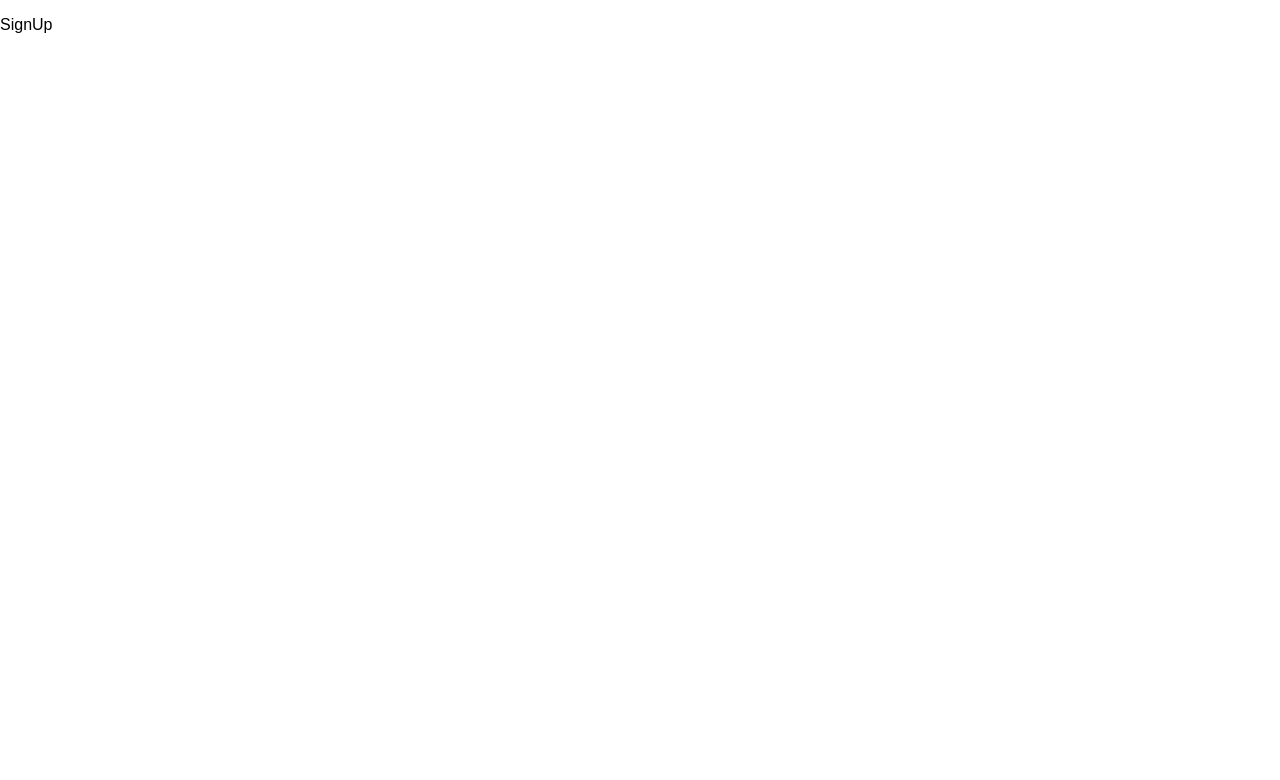
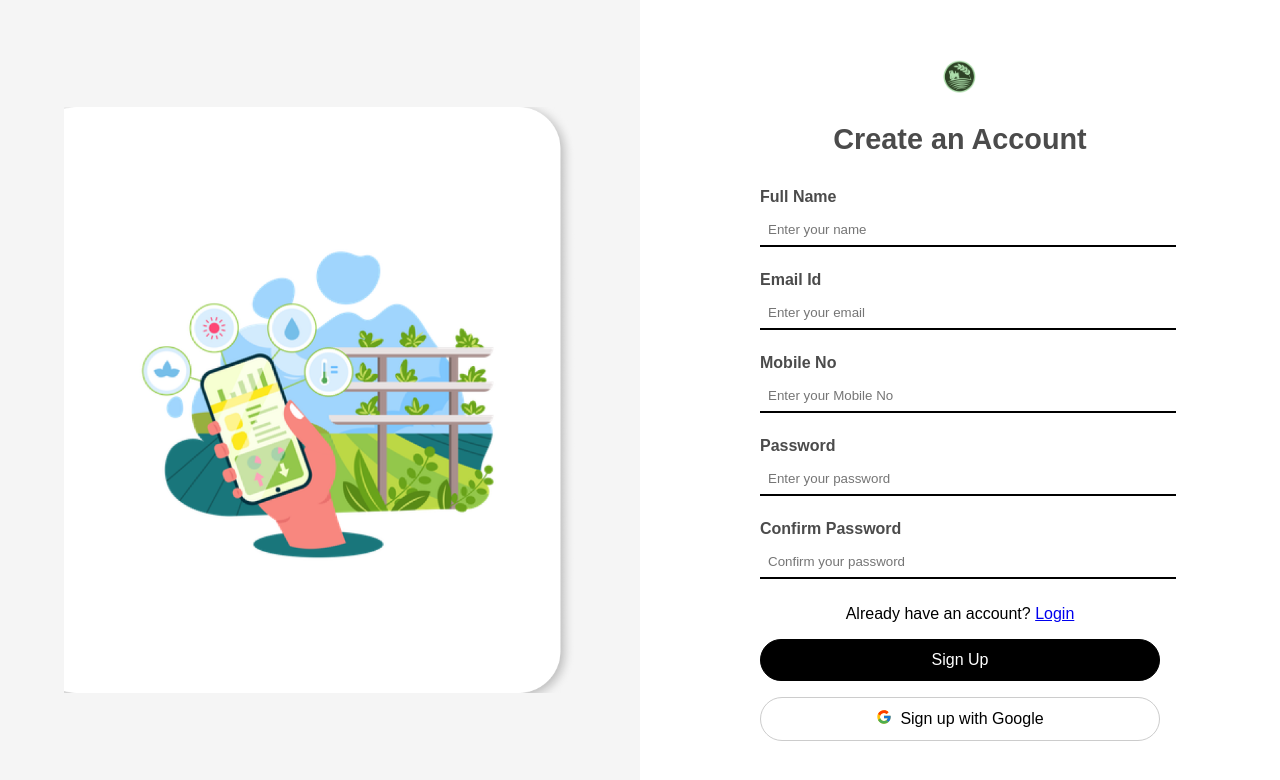
Before and after one commit to Rish-02/AgriSoochna, a React (Vite) app in the folder frontend/: page /signup in a window 1280 px wide. Shown: the top 780 px of the page. Built offline with nearby package versions, Linux system fonts and the light colour scheme.

Commit message:
SignUp Page

```diff
--- a/frontend/src/App.jsx
+++ b/frontend/src/App.jsx
@@ -5,6 +5,7 @@ import { createBrowserRouter , createRoutesFromElements , Route , RouterProvider
 import Welcome from './component/Welcome'
 import Login from './component/Login'
 import SignUp from './component/SingnUp'
+
 
 
 import './App.css'
@@ -16,6 +17,7 @@ const router = createBrowserRouter(
       <Route index element={<Welcome />} />
       <Route path="login" element={<Login />} />
       <Route path="signup" element={<SignUp />} />
+
     </Route>
   )
 );
--- /dev/null
+++ b/frontend/src/component/SingnUp.css
@@ -0,0 +1,118 @@
+
+.signup-container {
+    display: flex;
+    height: 100vh;
+}
+
+.signup-left {
+    flex: 1;
+    background: #f5f5f5;
+    display: flex;
+    align-items: center;
+    justify-content: center;
+}
+
+.signup-image {
+    width: 80%;
+}
+
+.signup-right {
+    flex: 1;
+    display: flex;
+    flex-direction: column;
+    align-items: center;
+    justify-content: center;
+}
+
+.signup-header {
+    text-align: center;
+}
+
+.signup-logo {
+    width: 60px;
+}
+
+.signup-form {
+    display: flex;
+    flex-direction: column;
+    /* gap: 10px; */
+    width: 80%;
+    max-width: 400px;
+}
+
+.input-field label {
+    font-weight: bold;
+}
+
+.input-field input {
+    width: 100%;
+    padding: 0.5rem;
+    margin-bottom: 1rem;
+    background: transparent;
+    border: none;
+    border-bottom: 2px solid #000000;
+}
+
+.rigister-button {
+    width: 100%;
+    padding: 0.7rem;
+    background-color: black;
+    color: white;
+    border: 1px solid black;
+    border-radius: 5px;
+    cursor: pointer;
+    margin-bottom: 1rem;
+    font-size: 1rem;
+    border-radius: 25px;
+}
+
+.rigister-button:hover {
+    color: black;
+    background-color: white;
+    border: 1px solid black;
+}
+
+
+.google-button {
+    width: 100%;
+    padding: 0.7rem;
+    border: 1px solid #ccc;
+    background-color: #fff;
+    color: black;
+    border-radius: 5px;
+    cursor: pointer;
+    display: flex;
+    justify-content: center;
+    align-items: center;
+    font-size: 1rem;
+    border-radius: 25px;
+
+}
+
+.google-button:hover {
+    border: 1px solid black;
+    color: #fff;
+    background-color: black
+}
+
+
+
+
+.google-button span {
+    margin-right: 8px;
+}
+
+.login-link {
+    text-align: center;
+    margin-top: 10px;
+}
+
+
+
+@media (max-width: 650px) {
+    .signup-left {
+        display: none;
+    }
+
+
+}
--- a/frontend/src/component/SingnUp.jsx
+++ b/frontend/src/component/SingnUp.jsx
@@ -1,8 +1,99 @@
+import { NavLink } from 'react-router-dom';
+import './SingnUp.css';
+import { FcGoogle } from "react-icons/fc";
+import { useState } from 'react';
+import { ToastContainer, toast } from "react-toastify";
+import "react-toastify/dist/ReactToastify.css";
+
 const SignUp = () => {
+    const [signupData, setSignupData] = useState({
+        name: "",
+        email: "",
+        mobno:"",
+        password: "",
+        confirmPassword: "",
+    });
+
+    const handleChange = (e) => {
+        setSignupData({ ...signupData, [e.target.name]: e.target.value });
+    };
+
+    const isValidEmail = (email) => {
+        const emailRegex = /^[a-zA-Z0-9._-]+@[a-zA-Z0-9.-]+\.[a-zA-Z]{2,4}$/;
+        return emailRegex.test(email);
+    };
+
+    const isValidMobile = (mobile) => {
+        const mobileRegex = /^[6-9]\d{9}$/;
+        return mobileRegex.test(mobile);
+    };
+
+    const handleSignUp = (e) => {
+        e.preventDefault();
+
+        if (signupData.name === "" || signupData.email === "" || signupData.password === "" || signupData.confirmPassword === "") {
+            toast.error("Fill all details");
+            return;
+        }
+
+        if (!isValidEmail(signupData.email)) {
+            toast.error("Invalid email format");
+            return;
+        }
+
+        if (!isValidMobile(signupData.mobile)) {
+            toast.error("Invalid mobile number");
+            return;
+        }
+
+        if (signupData.password !== signupData.confirmPassword) {
+            toast.error("Passwords do not match");
+            return;
+        }
+
+        console.log(`Sign Up Data: ${signupData.name}, ${signupData.email}, ${signupData.password}`);
+        toast.success("Sign Up Successful!");
+    };
 
     return (
+        <div className="signup-container">
+            <div className="signup-left">
+                <img
+                    src="/Images/loginimg.png"
+                    alt="Agriculture App Illustration"
+                    className="signup-image"
+                />
+            </div>
+            <div className="signup-right">
+                <div className="signup-header">
+                    <img src="/Images/logo2.png" alt="Logo" className="signup-logo" />
+                    <h2>Create an Account</h2>
+                </div>
+                <form className="signup-form">
+                    <div className="input-field">
+                        <label>Full Name</label>
+                        <input type="text" placeholder="Enter your name" value={signupData.name} name='name' onChange={handleChange} />
+                        <label>Email Id</label>
+                        <input type="email" placeholder="Enter your email" value={signupData.email} name='email' onChange={handleChange} />
+                        <label>Mobile No</label>
+                        <input type="Number" placeholder="Enter your Mobile No" value={signupData.mobno} name='mobno' onChange={handleChange} />
+                        <label>Password</label>
+                        <input type="password" placeholder="Enter your password" value={signupData.password} name='password' onChange={handleChange} />
+                        <label>Confirm Password</label>
+                        <input type="password" placeholder="Confirm your password" value={signupData.confirmPassword} name='confirmPassword' onChange={handleChange} />
+                        <p className='login-link'>Already have an account? <NavLink to="/login">Login</NavLink></p>
+                    </div>
 
-        <p>SignUp</p>
+                    <button type="submit" className="rigister-button" onClick={handleSignUp}>
+                        Sign Up
+                    </button>
+                    <ToastContainer />
+                    <button type="button" className="google-button">
+                        <span role="img" aria-label="google-icon"><FcGoogle /></span> Sign up with Google
+                    </button>
+                </form>
+            </div>
+        </div>
     );
 };
 
```
